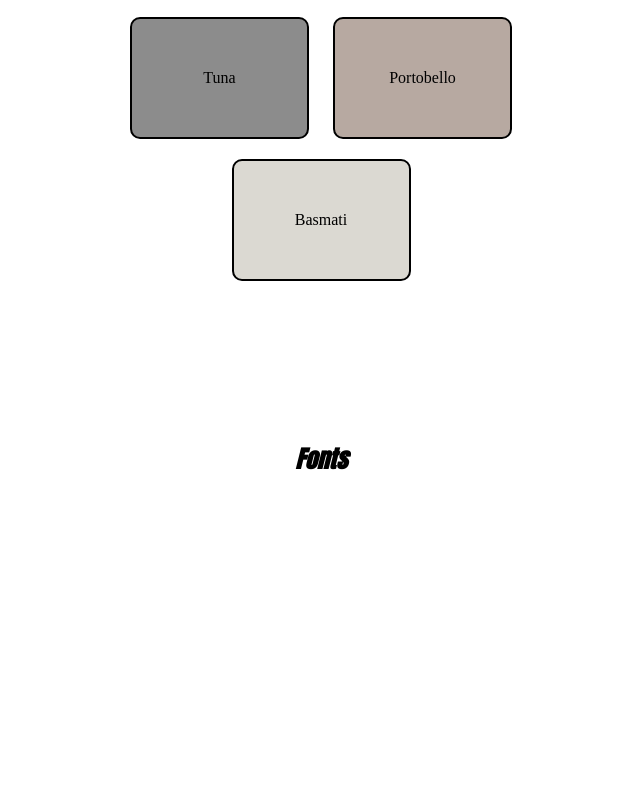
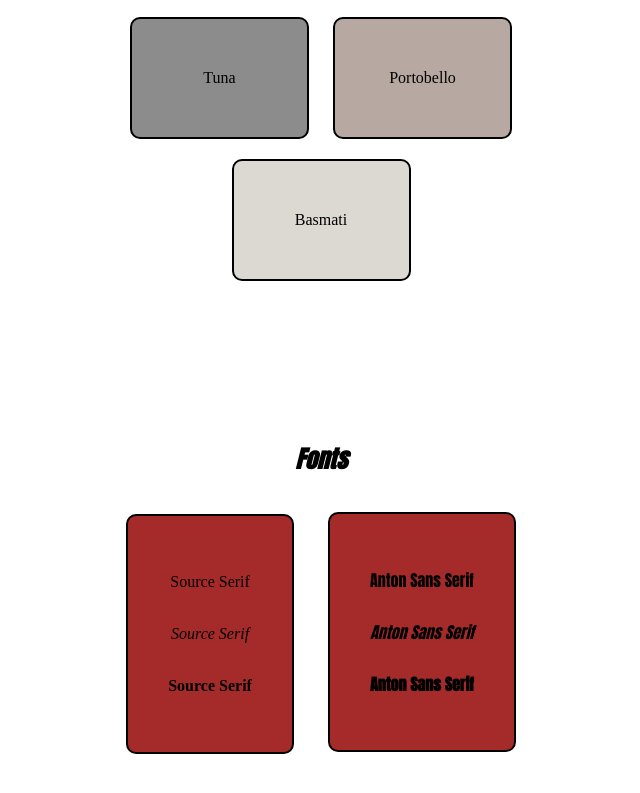
Before and after one commit to daryldelrosario/koolaid-style-guide, a plain HTML site: page index.html in a window 1280 px wide. Shown: the part 616-1409 px from the top of the page, without its empty margins (319-959 px from the left). Before the commit the page ends 1063 px from the top, so only its background shows below. Drawn offline with Linux system fonts and the light colour scheme; a web font is replaced by a local one.

Commit message:
Provide solution to kool aid request

```diff
--- a/index.html
+++ b/index.html
@@ -58,6 +58,18 @@
       * Under fonts heading: get the two bordered block elements same height and width
       * Some spacing between
     -->
+    <div class="fonts">
+      <div class="font-display">
+        Source Serif<br>
+        <em>Source Serif</em><br>
+        <strong>Source Serif</strong><br>
+      </div>
+      <div class="font-display anton">
+        Anton Sans Serif<br>
+        <em>Anton Sans Serif</em><br>
+        <strong>Anton Sans Serif</strong><br>
+      </div>
+    </div>
     </main>
   </body>
 </html>
--- a/styles.css
+++ b/styles.css
@@ -1,5 +1,8 @@
 * {
   text-align: center;
+
+  /* For Visual Purpose: Toggle Below*/
+  /* border: 1px red solid; */
 }
 
 html {
@@ -97,3 +100,24 @@ main h2 {
   font-family: 'Anton', sans-serif;
   font-style: italic;
 }
+
+/* Solution Option CSS */
+.fonts {
+  margin: 0px auto;
+  margin-bottom: 100px;
+}
+
+.font-display {
+  display: inline-block;
+  border: 2px solid black;
+  border-radius: 10px;
+  padding: 40px;
+  border-spacing: 50px;
+  background-color: brown;
+  margin: 15px;
+  line-height: 52px;
+}
+
+.anton {
+  font-family: 'Anton'
+}
```
